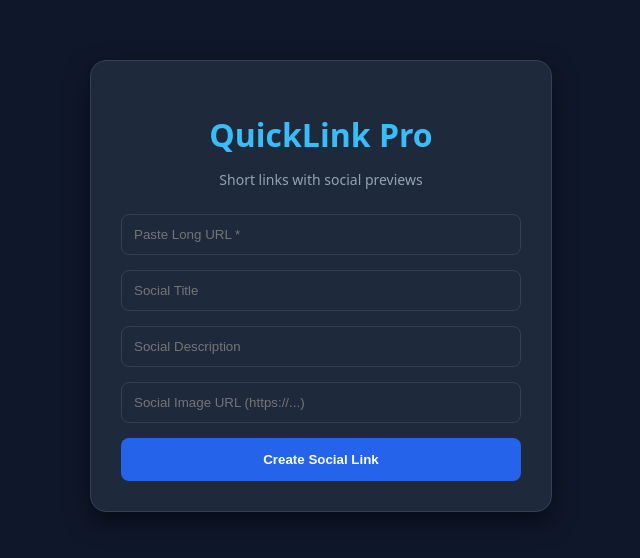
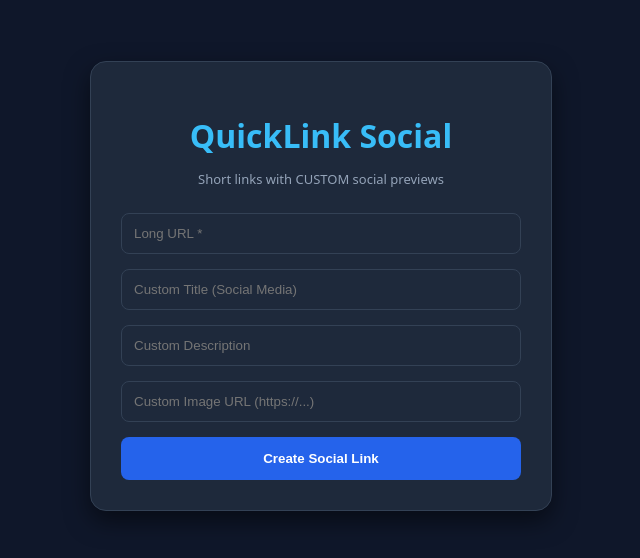
Before and after one commit to qasimnzs/Short, a Next.js app: page / in a window 1280 px wide. Shown: the part 134-692 px from the top of the page, without its empty margins (319-959 px from the left). Built offline with nearby package versions, Linux system fonts and the light colour scheme.

Commit message:
Update page.js

```diff
--- a/app/page.js
+++ b/app/page.js
@@ -5,10 +5,12 @@ export default function Home() {
   const [formData, setFormData] = useState({ url: '', title: '', desc: '', img: '' });
   const [shortUrl, setShortUrl] = useState('');
   const [loading, setLoading] = useState(false);
+  const [status, setStatus] = useState(''); // Alert ki jagah message ke liye
 
   const handleSubmit = async (e) => {
     e.preventDefault();
     setLoading(true);
+    setStatus('Generating your link...');
     try {
       const res = await fetch('/api/shorten', {
         method: 'POST',
@@ -18,11 +20,12 @@ export default function Home() {
       const data = await res.json();
       if (data.shortId) {
         setShortUrl(`${window.location.origin}/${data.shortId}`);
+        setStatus('Link Created Successfully!');
       } else {
-        alert("Error: " + (data.error || "Unknown error"));
+        setStatus('Error: ' + (data.error || "Failed to create link"));
       }
     } catch (err) {
-      alert("Check your internet or Vercel Environment Variables");
+      setStatus('Check your internet or Vercel Settings');
     }
     setLoading(false);
   };
@@ -35,25 +38,27 @@ export default function Home() {
   return (
     <div style={{ display: 'flex', flexDirection: 'column', alignItems: 'center', justifyContent: 'center', minHeight: '100vh', padding: '20px' }}>
       <div style={{ backgroundColor: '#1e293b', padding: '30px', borderRadius: '16px', boxShadow: '0 10px 25px rgba(0,0,0,0.5)', width: '100%', maxWidth: '400px', border: '1px solid #334155' }}>
-        <h1 style={{ textAlign: 'center', color: '#38bdf8', marginBottom: '10px' }}>QuickLink Pro</h1>
-        <p style={{ textAlign: 'center', color: '#94a3b8', fontSize: '14px', marginBottom: '25px' }}>Short links with social previews</p>
+        <h1 style={{ textAlign: 'center', color: '#38bdf8', marginBottom: '5px' }}>QuickLink Social</h1>
+        <p style={{ textAlign: 'center', color: '#94a3b8', fontSize: '13px', marginBottom: '25px' }}>Short links with CUSTOM social previews</p>
 
         <form onSubmit={handleSubmit}>
-          <input type="url" placeholder="Paste Long URL *" required style={inputStyle} onChange={e => setFormData({...formData, url: e.target.value})} />
-          <input type="text" placeholder="Social Title" style={inputStyle} onChange={e => setFormData({...formData, title: e.target.value})} />
-          <input type="text" placeholder="Social Description" style={inputStyle} onChange={e => setFormData({...formData, desc: e.target.value})} />
-          <input type="url" placeholder="Social Image URL (https://...)" style={inputStyle} onChange={e => setFormData({...formData, img: e.target.value})} />
+          <input type="url" placeholder="Long URL *" required style={inputStyle} onChange={e => setFormData({...formData, url: e.target.value})} />
+          <input type="text" placeholder="Custom Title (Social Media)" style={inputStyle} onChange={e => setFormData({...formData, title: e.target.value})} />
+          <input type="text" placeholder="Custom Description" style={inputStyle} onChange={e => setFormData({...formData, desc: e.target.value})} />
+          <input type="url" placeholder="Custom Image URL (https://...)" style={inputStyle} onChange={e => setFormData({...formData, img: e.target.value})} />
 
           <button type="submit" disabled={loading} style={{ width: '100%', padding: '14px', backgroundColor: '#2563eb', color: 'white', border: 'none', borderRadius: '8px', fontWeight: 'bold', cursor: 'pointer', opacity: loading ? 0.7 : 1 }}>
-            {loading ? 'Generating...' : 'Create Social Link'}
+            {loading ? 'Processing...' : 'Create Social Link'}
           </button>
         </form>
 
+        {status && <p style={{ textAlign: 'center', color: '#38bdf8', fontSize: '12px', marginTop: '10px' }}>{status}</p>}
+
         {shortUrl && (
-          <div style={{ marginTop: '25px', padding: '15px', backgroundColor: '#0f172a', borderRadius: '8px', border: '1px solid #2563eb', textAlign: 'center' }}>
-            <p style={{ fontSize: '12px', color: '#38bdf8', margin: '0 0 10px 0' }}>YOUR SHORT LINK:</p>
-            <a href={shortUrl} target="_blank" style={{ color: 'white', fontWeight: 'bold', wordBreak: 'break-all' }}>{shortUrl}</a>
-            <button onClick={() => {navigator.clipboard.writeText(shortUrl); alert("Copied!")}} style={{ display: 'block', margin: '10px auto 0', background: 'none', border: 'none', color: '#94a3b8', cursor: 'pointer', fontSize: '12px' }}>Copy Link</button>
+          <div style={{ marginTop: '20px', padding: '15px', backgroundColor: '#0f172a', borderRadius: '8px', border: '1px solid #2563eb', textAlign: 'center' }}>
+            <p style={{ fontSize: '11px', color: '#94a3b8', marginBottom: '8px' }}>SHARE THIS LINK:</p>
+            <p style={{ color: 'white', fontWeight: 'bold', wordBreak: 'break-all', margin: '5px 0' }}>{shortUrl}</p>
+            <button onClick={() => {navigator.clipboard.writeText(shortUrl); setStatus('Link Copied to Clipboard!');}} style={{ background: '#334155', border: 'none', color: 'white', padding: '5px 15px', borderRadius: '4px', cursor: 'pointer', marginTop: '10px' }}>Copy Link</button>
           </div>
         )}
       </div>
```
